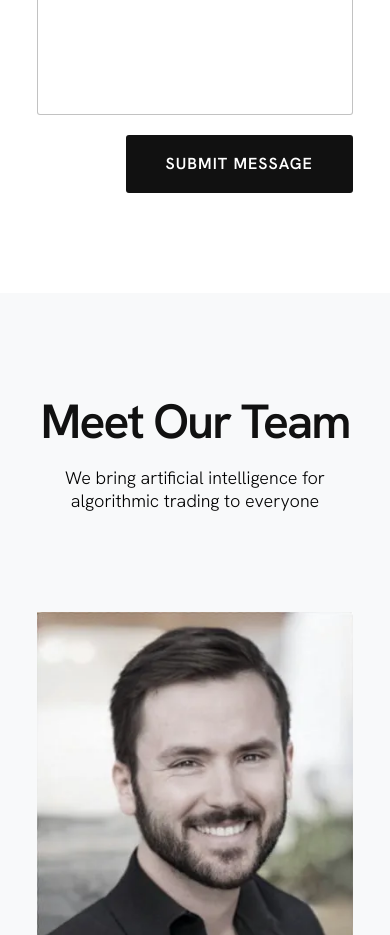
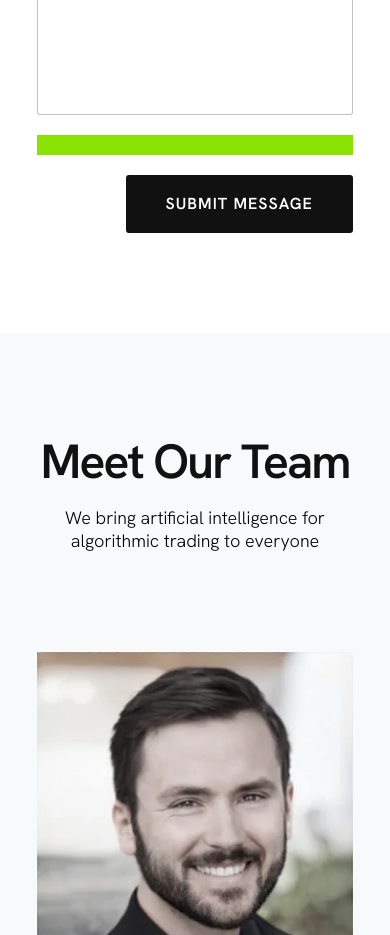
Before and after one commit to ExodusUA/carinabot, a React (Create React App) app: page /contact in a window 390 px wide. Shown: the part 860-1795 px from the top of the page. Built offline with nearby package versions, Linux system fonts and the light colour scheme.

Commit message:
color fix

```diff
--- a/src/Pages/Contact/Contact.css
+++ b/src/Pages/Contact/Contact.css
@@ -119,3 +119,28 @@
     align-items: center;
     justify-content: space-between;
 }
+
+#contact-form-success-alert {
+    padding: 10px;
+    background: rgb(137, 226, 2);
+    display: inline;
+    width: 75%;
+}
+
+@media (max-width: 1180px) {
+    #contact-form-success-alert {
+        width: 65%;
+    }
+}
+
+@media (max-width: 768px) {
+    #contact-form-success-alert {
+        width: 100%;
+    }
+    .formButton {
+        display: flex;
+        flex-wrap: wrap;
+        gap: 20px;
+        justify-content: flex-end;
+    }
+}
--- a/src/Pages/Contact/Contact.jsx
+++ b/src/Pages/Contact/Contact.jsx
@@ -51,7 +51,7 @@ function Contact() {
             })
                 .then((response) => {
                     if (response.status === 200) {
-                        setStatus('Message sent successfully')
+                        setStatus("Message sent! Thank you, we'll reply soon!")
                         setName('')
                         setEmail('')
                         setMessage('')
@@ -102,7 +102,7 @@ function Contact() {
                         </div>
 
                         <div className="formButton">
-                            <p>{status}</p>
+                            <p id='contact-form-success-alert'>{status}</p>
                             <button className='mainButton mainDark' onClick={e => sendEmail()}>Submit Message</button>
                         </div>
                     </div>
```
